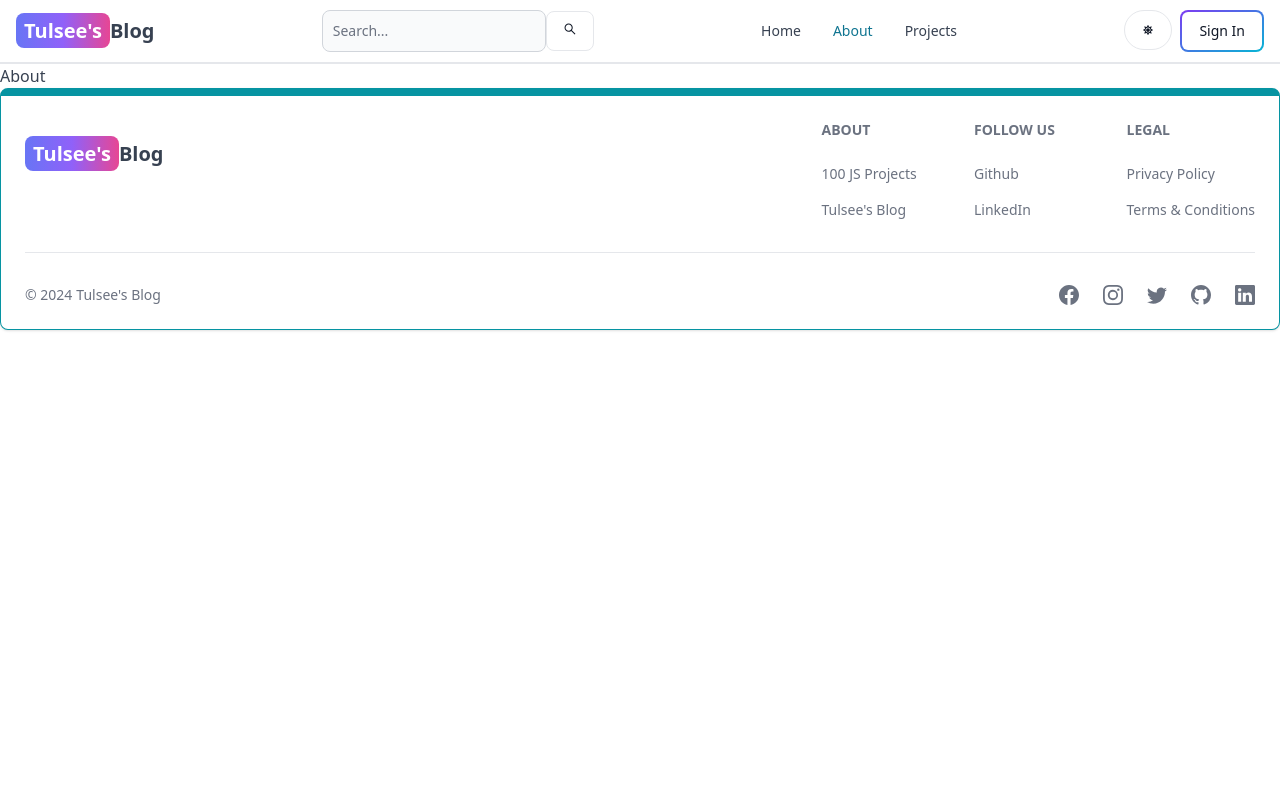
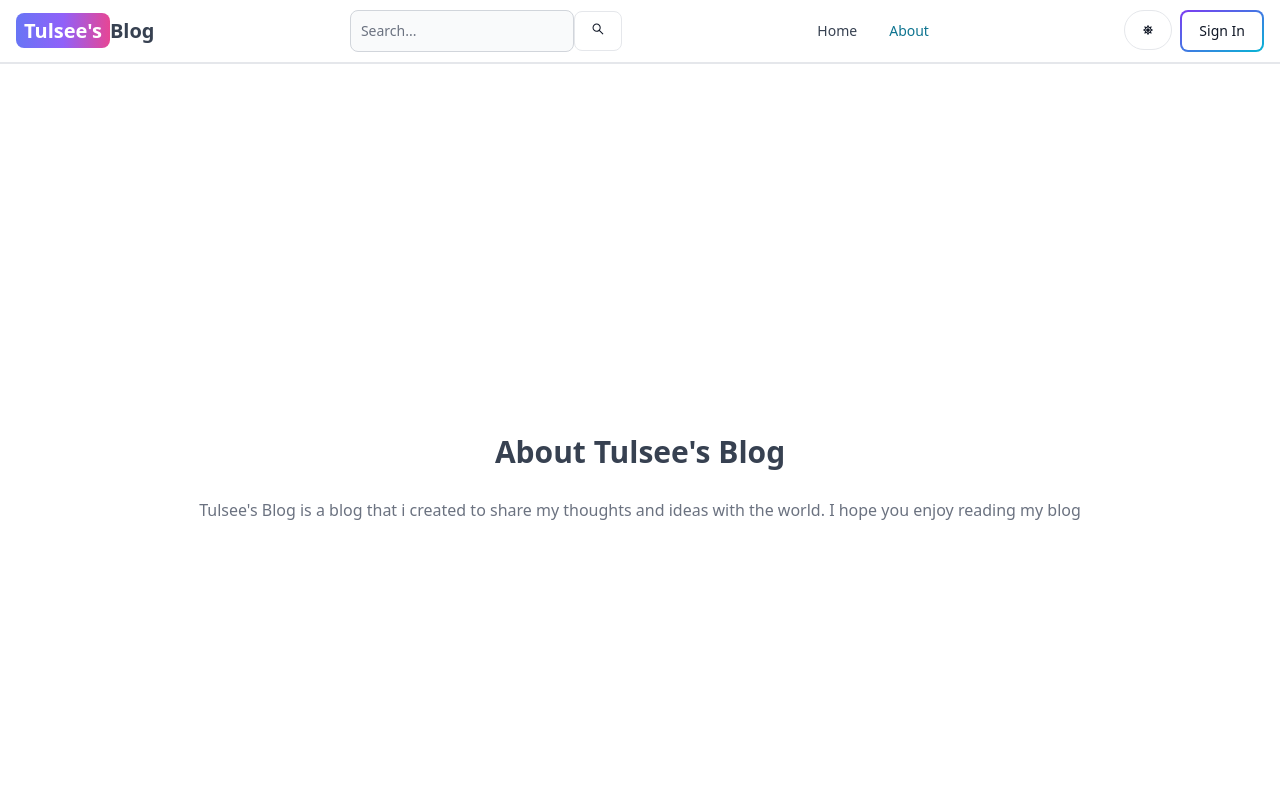
Before and after one commit to Tulsee/Blog-website, a React (Vite) app in the folder client/: page /about in a window 1280 px wide. Shown: the top 800 px of the page. Built offline with nearby package versions, Linux system fonts and the light colour scheme; no server answers.

Commit message:
completed about page

```diff
--- a/client/src/components/Header.jsx
+++ b/client/src/components/Header.jsx
@@ -117,9 +117,9 @@ const Header = () => {
         <Navbar.Link active={path === "/about"} as={"div"}>
           <Link to="/about">About</Link>
         </Navbar.Link>
-        <Navbar.Link active={path === "/projects"} as={"div"}>
+        {/* <Navbar.Link active={path === "/projects"} as={"div"}>
           <Link to="/projects">Projects</Link>
-        </Navbar.Link>
+        </Navbar.Link> */}
       </Navbar.Collapse>
     </Navbar>
   );
--- a/client/src/pages/About.jsx
+++ b/client/src/pages/About.jsx
@@ -1,5 +1,21 @@
 const About = () => {
-  return <div>About</div>;
+  return (
+    <div className="min-h-screen flex items-center justify-center">
+      <div className="max-w2xl mx-auto p-3 text-center">
+        <div className="">
+          <h1 className="text-3xl font font-semibold text-center my-7">
+            About Tulsee&apos;s Blog
+          </h1>
+          <div className="text-md text-gray-500 flex flex-col gap-6">
+            <p>
+              Tulsee&apos;s Blog is a blog that i created to share my thoughts
+              and ideas with the world. I hope you enjoy reading my blog
+            </p>
+          </div>
+        </div>
+      </div>
+    </div>
+  );
 };
 
 export default About;
```
